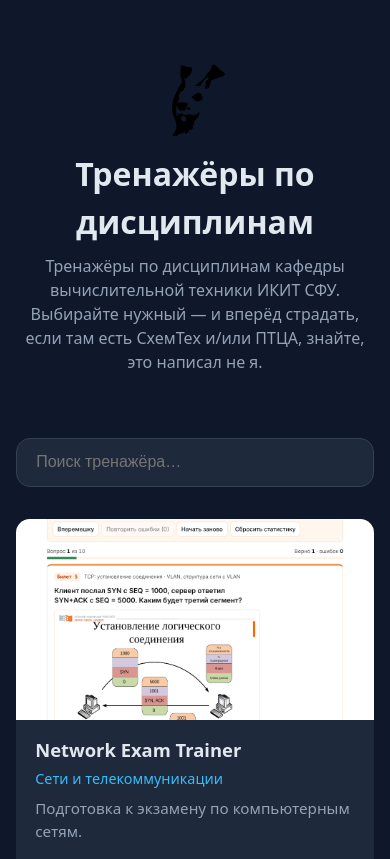
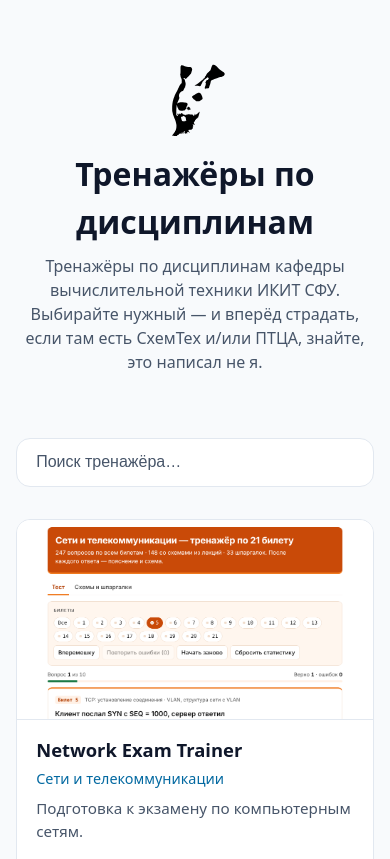
Before and after one commit to ktoblyachtoblyayablya/trainer-hub, a plain HTML site: page index.html in a window 390 px wide. Shown: the top 859 px of the page. Drawn offline with Linux system fonts and the light colour scheme.

Commit message:
Адаптивная тема хаба: светлая или тёмная по настройке системы

```diff
--- a/css/style.css
+++ b/css/style.css
@@ -4,13 +4,34 @@
  * SPDX-License-Identifier: GPL-3.0-or-later
  */
 
+/* Тема подстраивается под систему: светлая по умолчанию, тёмная — если в системе включена тёмная. */
 :root {
-  --bg: #0f172a;
-  --card-bg: #1e293b;
-  --text: #e2e8f0;
-  --muted: #94a3b8;
-  --accent: #38bdf8;
+  --bg: #f8fafc;
+  --card-bg: #ffffff;
+  --text: #0f172a;
+  --muted: #475569;
+  --accent: #0369a1;
+  --line: #e2e8f0;
+  --card-border: #e2e8f0;
+  --shadow: 0 8px 24px rgba(15, 23, 42, 0.12);
+  --logo-filter: none;
   --radius: 14px;
+  color-scheme: light;
+}
+
+@media (prefers-color-scheme: dark) {
+  :root {
+    --bg: #0f172a;
+    --card-bg: #1e293b;
+    --text: #e2e8f0;
+    --muted: #94a3b8;
+    --accent: #38bdf8;
+    --line: #334155;
+    --card-border: transparent;
+    --shadow: 0 8px 24px rgba(0, 0, 0, 0.4);
+    --logo-filter: invert(1);
+    color-scheme: dark;
+  }
 }
 
 * { box-sizing: border-box; }
@@ -30,7 +51,7 @@ body {
 
 .hero__title { font-size: clamp(2rem, 5vw, 3rem); margin: 0.5rem 0; }
 .hero__subtitle { color: var(--muted); max-width: 40rem; margin: 0 auto; }
-.hero__logo { width: 72px; height: 72px; }
+.hero__logo { width: 72px; height: 72px; filter: var(--logo-filter); }
 
 .search-bar {
   max-width: 600px;
@@ -43,10 +64,11 @@ body {
   padding: 0.9rem 1.2rem;
   font-size: 1rem;
   border-radius: var(--radius);
-  border: 1px solid #334155;
+  border: 1px solid var(--line);
   background: var(--card-bg);
   color: var(--text);
 }
+#search-input::placeholder { color: var(--muted); }
 
 .grid {
   display: grid;
@@ -59,6 +81,7 @@ body {
 
 .card {
   background: var(--card-bg);
+  border: 1px solid var(--card-border);
   border-radius: var(--radius);
   overflow: hidden;
   transition: transform 0.2s, box-shadow 0.2s;
@@ -66,11 +89,11 @@ body {
 
 .card:hover {
   transform: translateY(-4px);
-  box-shadow: 0 8px 24px rgba(0,0,0,0.4);
+  box-shadow: var(--shadow);
 }
 
 .card__link { text-decoration: none; color: inherit; display: block; }
-.card__preview { width: 100%; display: block; aspect-ratio: 16/9; object-fit: cover; }
+.card__preview { width: 100%; display: block; aspect-ratio: 16/9; object-fit: cover; object-position: top; border-bottom: 1px solid var(--line); }
 .card__body { padding: 1rem 1.2rem; }
 .card__title { margin: 0 0 0.25rem; font-size: 1.15rem; }
 .card__discipline { margin: 0 0 0.5rem; color: var(--accent); font-size: 0.9rem; }
@@ -78,10 +101,15 @@ body {
 
 .card__footer {
   padding: 0.75rem 1.2rem 1rem;
-  border-top: 1px solid #334155;
+  border-top: 1px solid var(--line);
 }
 
 .card__repo { color: var(--accent); text-decoration: none; font-size: 0.9rem; }
+
+a:focus-visible, #search-input:focus-visible {
+  outline: 2px solid var(--accent);
+  outline-offset: 2px;
+}
 
 .empty-state {
   text-align: center;
@@ -97,3 +125,8 @@ body {
 }
 
 .footer a { color: var(--accent); }
+
+@media (prefers-reduced-motion: reduce) {
+  .card { transition: none; }
+  .card:hover { transform: none; }
+}
--- a/index.html
+++ b/index.html
@@ -3,6 +3,9 @@
 <head>
   <meta charset="UTF-8" />
   <meta name="viewport" content="width=device-width, initial-scale=1.0" />
+  <meta name="color-scheme" content="light dark" />
+  <meta name="theme-color" content="#f8fafc" media="(prefers-color-scheme: light)" />
+  <meta name="theme-color" content="#0f172a" media="(prefers-color-scheme: dark)" />
   <title>Тренажёры по дисциплинам</title>
   <meta name="description" content="Коллекция тренажёров по дисциплинам кафедры вычислительной техники ИКИТ СФУ" />
   <meta name="author" content="Пантелеев Г.Д." />
```
